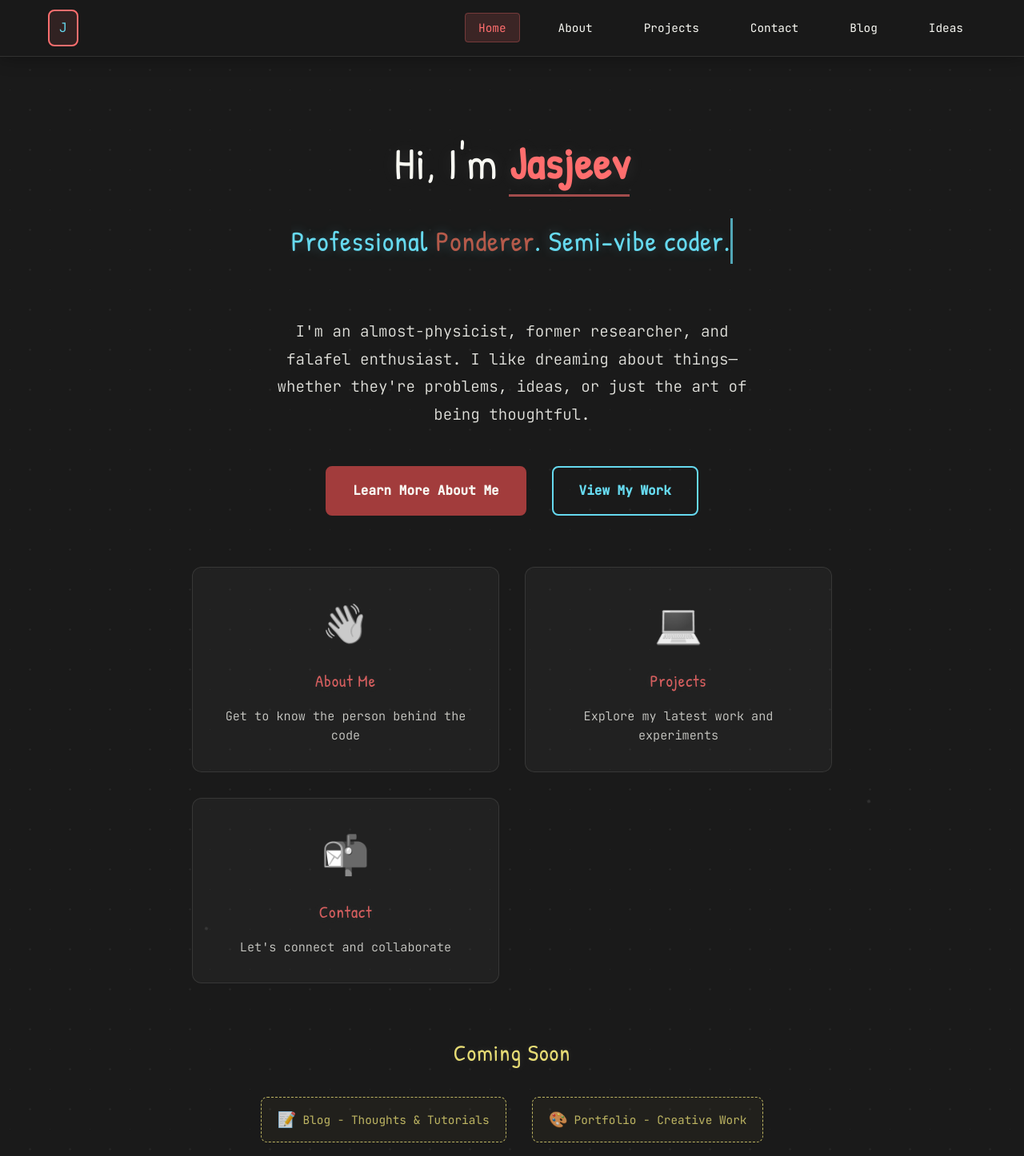
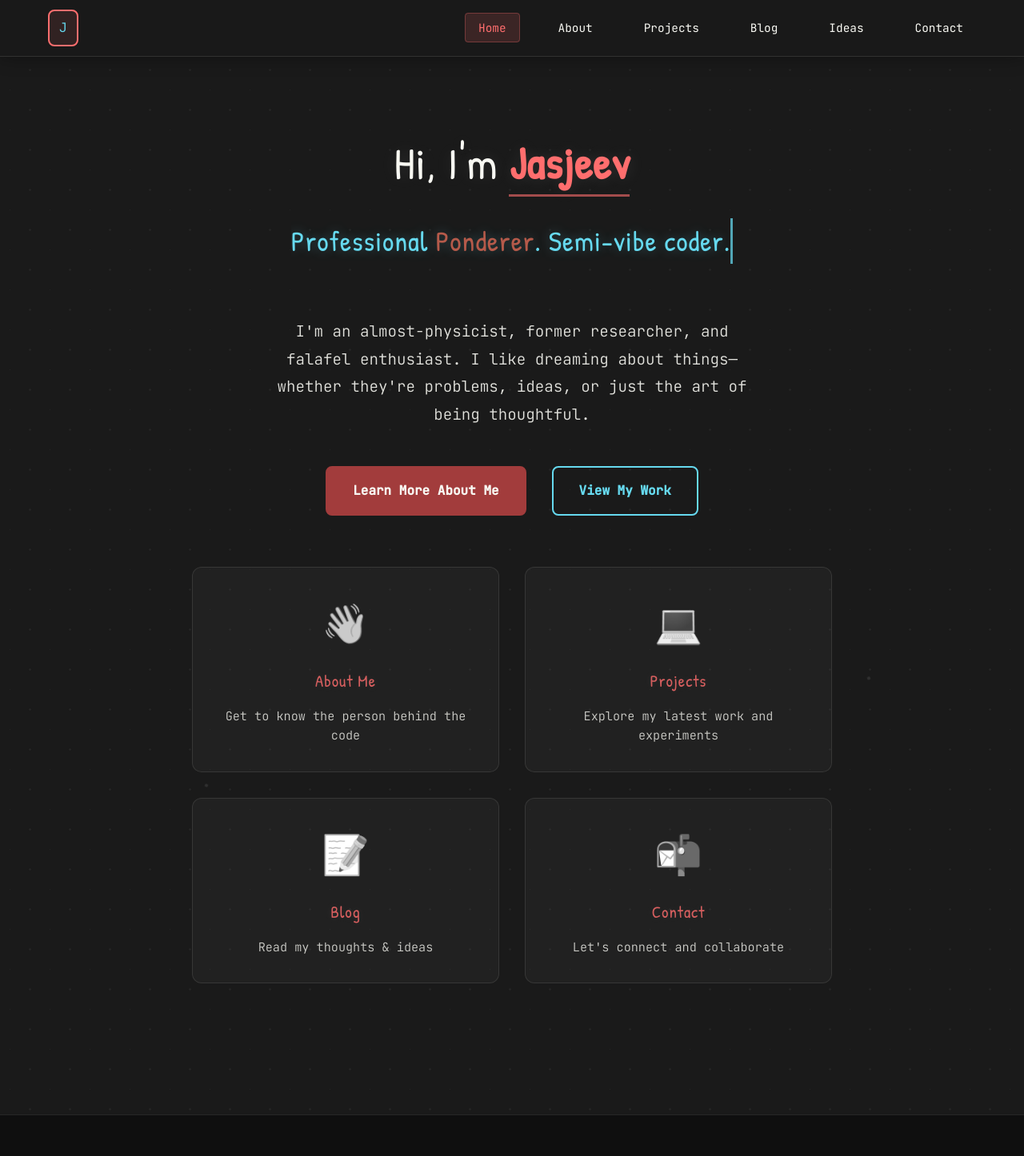
Before and after one commit to jasjeevsingh/jasjeevsingh.github.io, a React (Vite) app: page / in a window 1280 px wide. Shown: the top 1446 px of the page at 80% size. Built offline with nearby package versions, Linux system fonts and the light colour scheme; a web font is replaced by a local one.

Commit message:
Some UI changes

```diff
--- a/src/components/Layout/Layout.jsx
+++ b/src/components/Layout/Layout.jsx
@@ -53,14 +53,6 @@ const Layout = ({ children }) => {
               </li>
               <li className="nav-item">
                 <Link
-                  to="/contact"
-                  className={`nav-link ${isActive('/contact') ? 'active' : ''}`}
-                >
-                  Contact
-                </Link>
-              </li>
-              <li className="nav-item">
-                <Link
                   to="/blog"
                   className={`nav-link ${isActive('/blog') ? 'active' : ''}`}
                 >
@@ -73,6 +65,14 @@ const Layout = ({ children }) => {
                   className={`nav-link ${isActive('/ideas') ? 'active' : ''}`}
                 >
                   Ideas
+                </Link>
+              </li>
+              <li className="nav-item">
+                <Link
+                  to="/contact"
+                  className={`nav-link ${isActive('/contact') ? 'active' : ''}`}
+                >
+                  Contact
                 </Link>
               </li>
             </ul>
--- a/src/pages/Home/Home.jsx
+++ b/src/pages/Home/Home.jsx
@@ -60,6 +60,12 @@ const Home = () => {
                 <p>Explore my latest work and experiments</p>
               </Link>
 
+              <Link to="/blog" className="nav-card">
+                <div className="card-icon">📝</div>
+                <h3>Blog</h3>
+                <p>Read my thoughts & ideas</p>
+              </Link>
+
               <Link to="/contact" className="nav-card">
                 <div className="card-icon">📬</div>
                 <h3>Contact</h3>
@@ -68,7 +74,7 @@ const Home = () => {
             </div>
 
             {/* Coming Soon Teasers */}
-            <div className="coming-soon">
+            {/* <div className="coming-soon">
               <h3 className="coming-soon-title">Coming Soon</h3>
               <div className="coming-soon-items">
                 <div className="coming-soon-item">
@@ -84,7 +90,7 @@ const Home = () => {
                   <span>Startup Ideas - Innovation Board</span>
                 </div>
               </div>
-            </div>
+            </div> */}
           </div>
         </div>
       </div>
```
